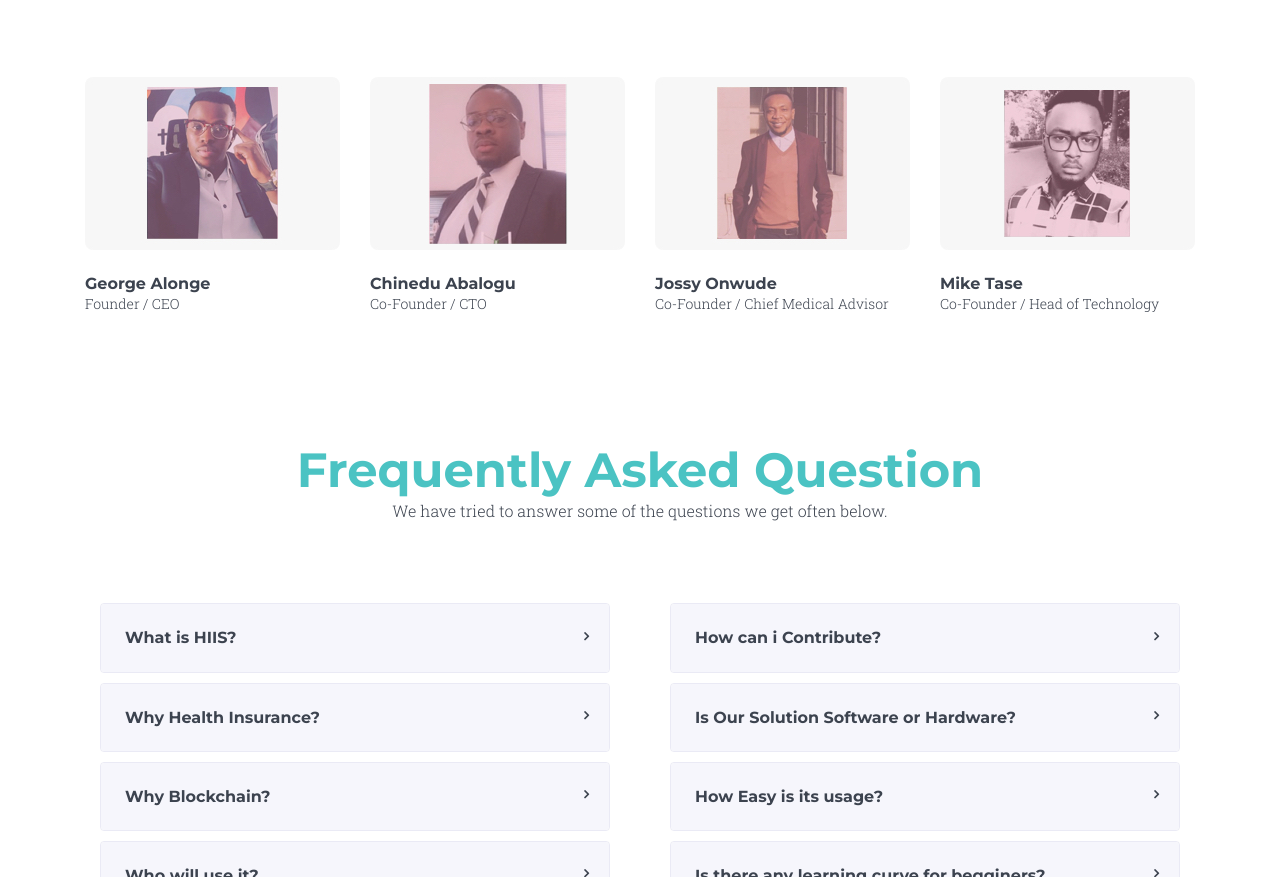
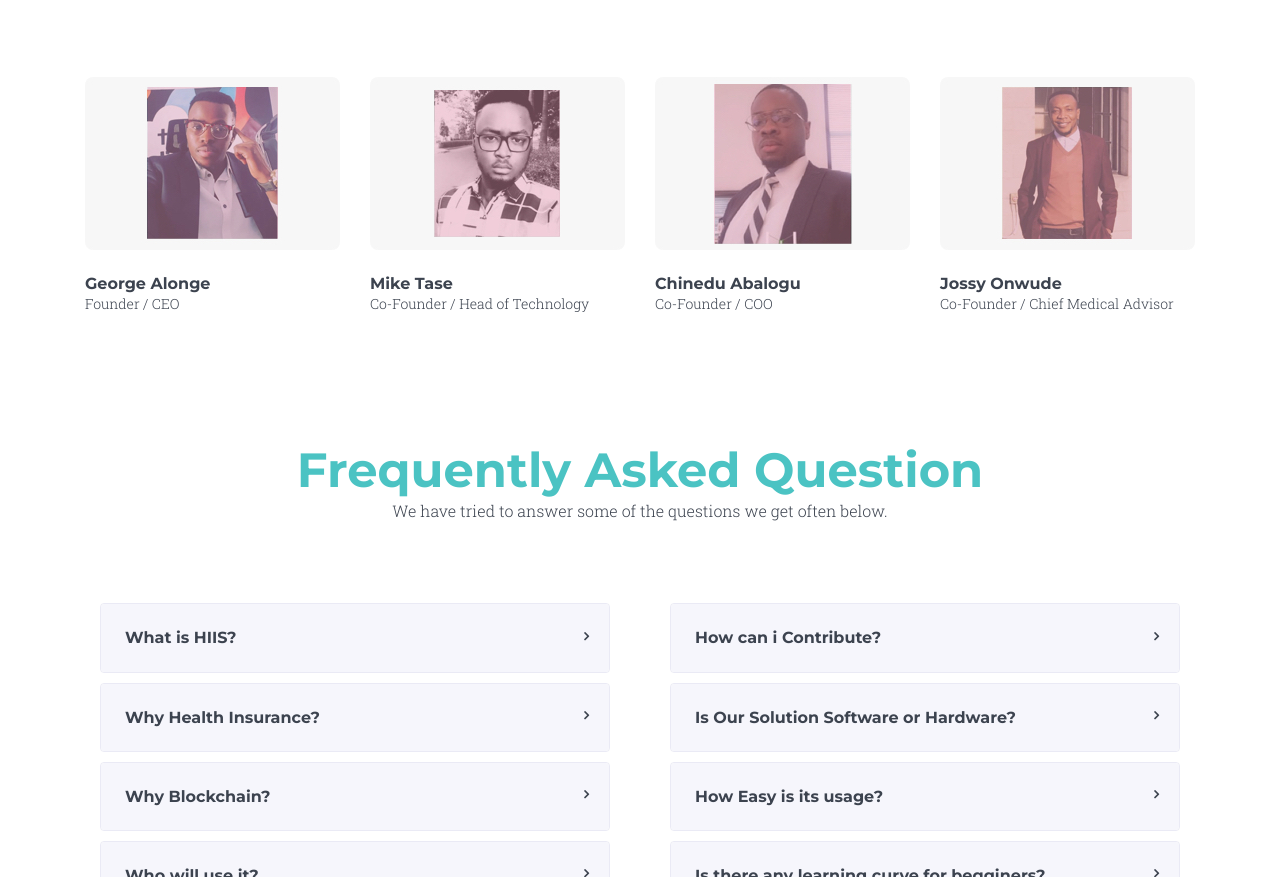
Before and after one commit to hiisnigeria/hiis, a plain HTML site: page index.html in a window 1280 px wide. Shown: the part 3327-4204 px from the top of the page. Drawn offline with Linux system fonts and the light colour scheme; files whose address does not match are found by name.

Commit message:
role swap

```diff
--- a/index.html
+++ b/index.html
@@ -265,21 +265,20 @@
                     <p class="sm-txt">Founder / CEO</p>
                 </div>
                 <div class="col-md-3" >
+                    <img class="rounded mb-md-0 mb-3" src="assets/img/mike.jpg" alt=""/>
+                    <h6 class="mt-md-4 mb-0">Mike Tase</h6>
+                    <p class="sm-txt">Co-Founder / Head of Technology</p>
+                </div>
+                <div class="col-md-3" >
                     <img class="rounded mb-md-0 mb-3" src="assets/img/prince.jpg" alt=""/>
                     <h6 class="mt-md-4 mb-0">Chinedu Abalogu</h6>
-                    <p class="sm-txt">Co-Founder / CTO</p>
+                    <p class="sm-txt">Co-Founder / COO</p>
                 </div>
                   <div class="col-md-3" >
                     <img class="rounded mb-md-0 mb-3" src="assets/img/jossy.jpg" alt=""/>
                     <h6 class="mt-md-4 mb-0">Jossy Onwude</h6>
                     <p class="sm-txt">Co-Founder / Chief Medical Advisor</p>
                 </div>
-                <div class="col-md-3" >
-                    <img class="rounded mb-md-0 mb-3" src="assets/img/mike.jpg" alt=""/>
-                    <h6 class="mt-md-4 mb-0">Mike Tase</h6>
-                    <p class="sm-txt">Co-Founder / Head of Technology</p>
-                </div>
-
             </div>
         </div>
     </section>
```
